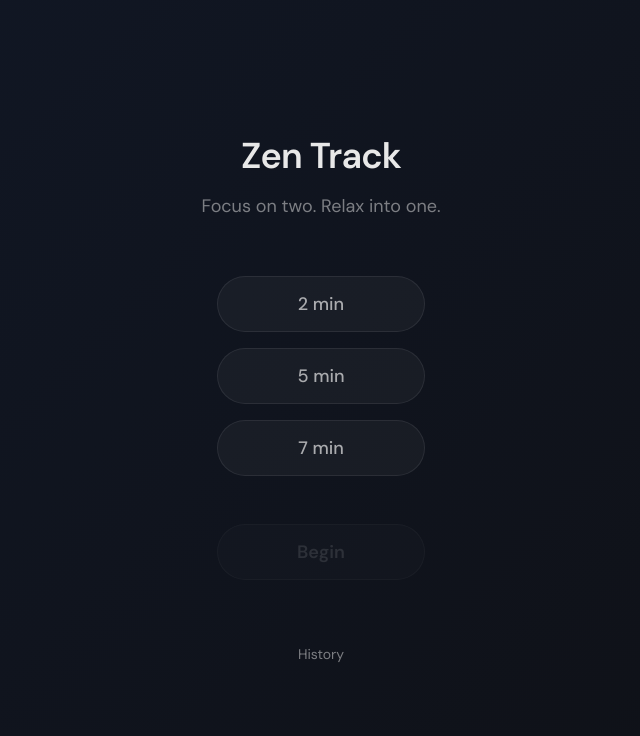
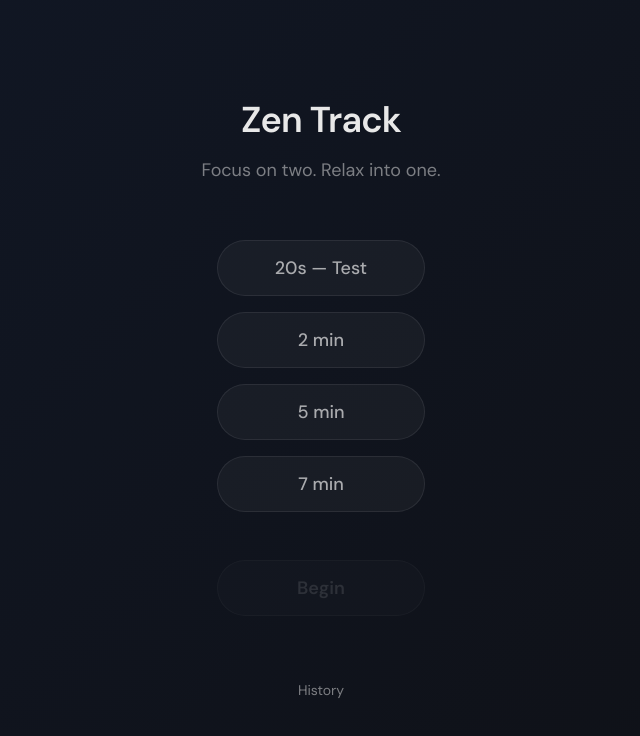
Before and after one commit to SeaFood101/zen-track, a Next.js app: page / in a window 1280 px wide. Shown: the top 736 px of the page, without its empty margins (319-959 px from the left). Built offline with nearby package versions, Linux system fonts and the light colour scheme.

Commit message:
feat: Add 20-second test duration option on home screen
Co-Authored-By: Claude Opus 4.6 <noreply@anthropic.com>

```diff
--- a/app/page.tsx
+++ b/app/page.tsx
@@ -5,6 +5,7 @@ import { useRouter } from "next/navigation";
 import Link from "next/link";
 
 const durations = [
+  { label: "20s — Test", value: 20 },
   { label: "2 min", value: 120 },
   { label: "5 min", value: 300 },
   { label: "7 min", value: 420 },
```
